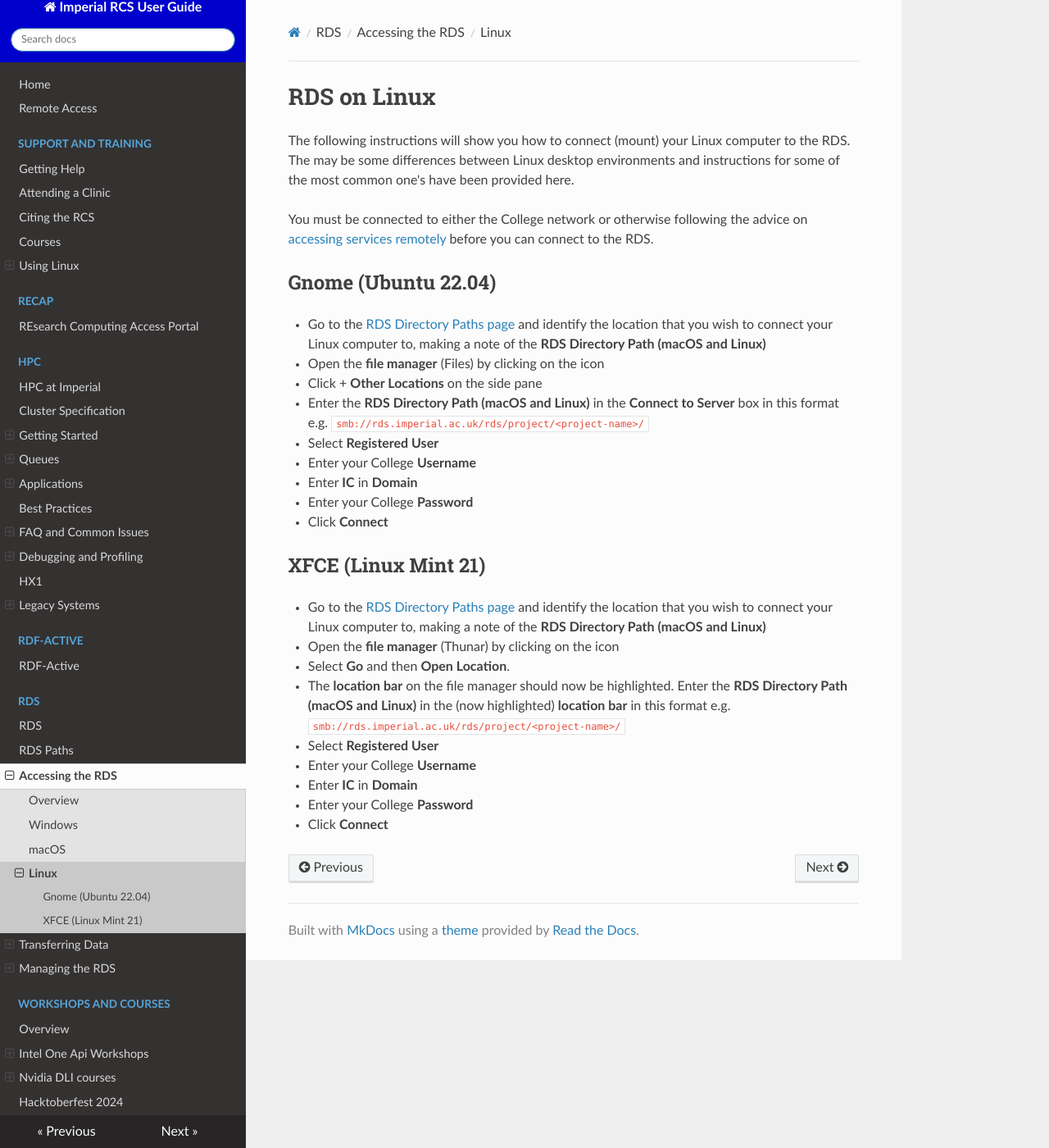
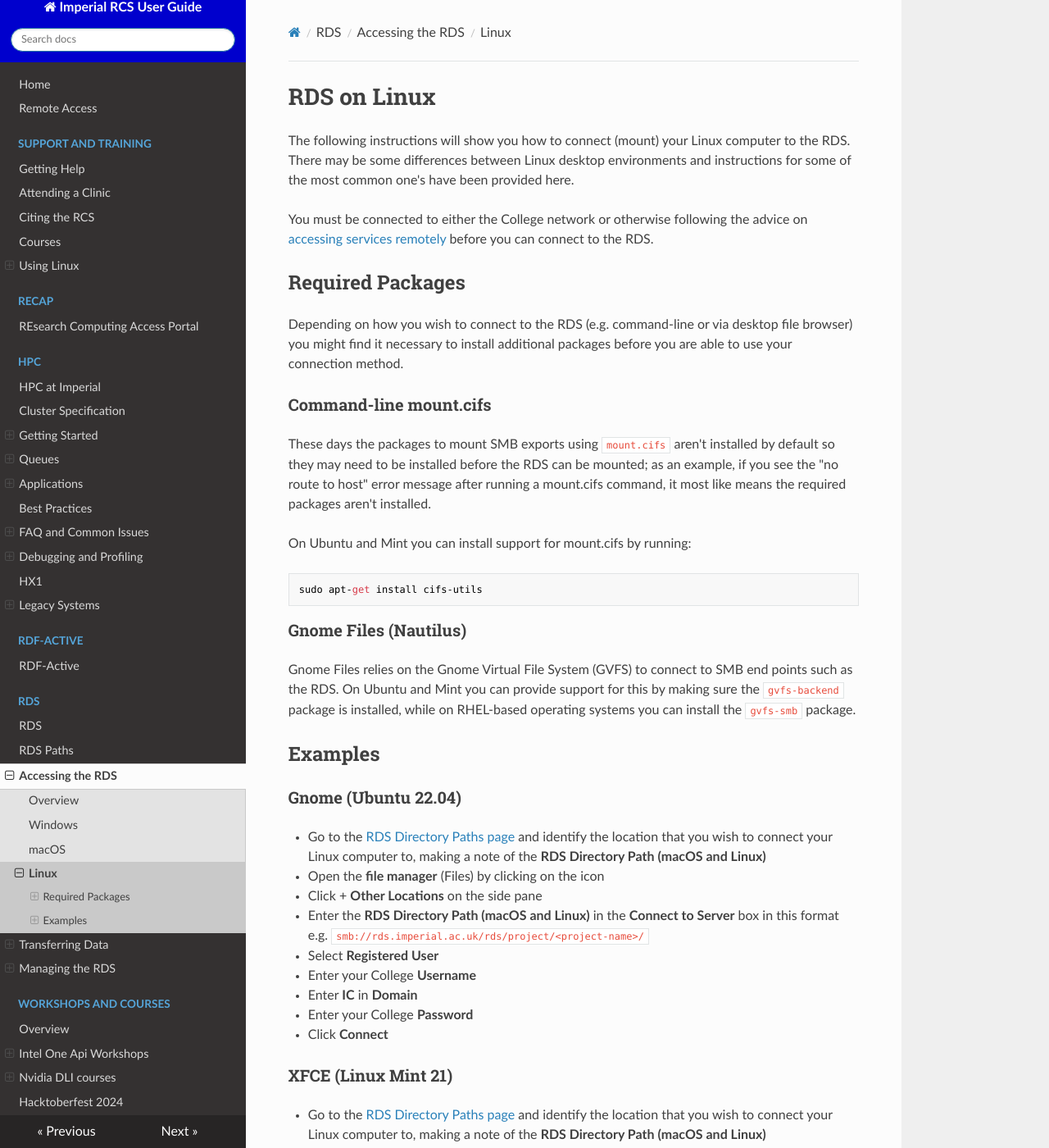
Before and after one commit to ImperialCollegeLondon/icl-rcs-user-guide, an MkDocs documentation site: the page built from docs/rds/access/linux.md, in a window 1280 px wide and 1400 px high. Shown: the whole window at 82% size. Built offline with MkDocs 1.6.1, drawn with Linux system fonts in a browser that asks for light colours; nearby versions of some CDN libraries.

Commit message:
Fix typo and add cifs-utils installation instructions (#68)
* Fix typo and add cifs-utils installation instructions

Corrected a typo and added installation instructions for cifs-utils.

* Update linux.md

Added Required Packages sections

---------

Co-authored-by: dithwick <46924962+dithwick@users.noreply.github.com>

````diff
--- a/docs/rds/access/linux.md
+++ b/docs/rds/access/linux.md
@@ -1,10 +1,30 @@
 # RDS on Linux
 
-The following instructions will show you how to connect (mount) your Linux computer to the RDS. The may be some differences between Linux desktop environments and instructions for some of the most common one's have been provided here.
+The following instructions will show you how to connect (mount) your Linux computer to the RDS. There may be some differences between Linux desktop environments and instructions for some of the most common one's have been provided here.
 
 You must be connected to either the College network or otherwise following the advice on [accessing services remotely](../../remoteaccess.md) before you can connect to the RDS.
 
-## Gnome (Ubuntu 22.04)
+## Required Packages
+
+Depending on how you wish to connect to the RDS (e.g. command-line or via desktop file browser) you might find it necessary to install additional packages before you are able to use your connection method.
+
+### Command-line mount.cifs
+
+These days the packages to mount SMB exports using `mount.cifs` aren't installed by default so they may need to be installed before the RDS can be mounted; as an example, if you see the "no route to host" error message after running a mount.cifs command, it most like means the required packages aren't installed.
+
+On Ubuntu and Mint you can install support for mount.cifs by running:
+
+```
+sudo apt-get install cifs-utils
+```
+
+### Gnome Files (Nautilus)
+
+Gnome Files relies on the Gnome Virtual File System (GVFS) to connect to SMB end points such as the RDS. On Ubuntu and Mint you can provide support for this by making sure the `gvfs-backend` package is installed, while on RHEL-based operating systems you can install the `gvfs-smb` package.
+
+## Examples
+
+### Gnome (Ubuntu 22.04)
 
 * Go to the [RDS Directory Paths page](../paths.md) and identify the location that you wish to connect your Linux computer to, making a note of the **RDS Directory Path (macOS and Linux)**
 * Open the **file manager** (Files) by clicking on the icon
@@ -16,7 +36,7 @@ You must be connected to either the College network or otherwise following the a
 * Enter your College **Password**
 * Click **Connect**
 
-## XFCE (Linux Mint 21)
+### XFCE (Linux Mint 21)
 
 * Go to the [RDS Directory Paths page](../paths.md) and identify the location that you wish to connect your Linux computer to, making a note of the **RDS Directory Path (macOS and Linux)**
 * Open the **file manager** (Thunar) by clicking on the icon
````
